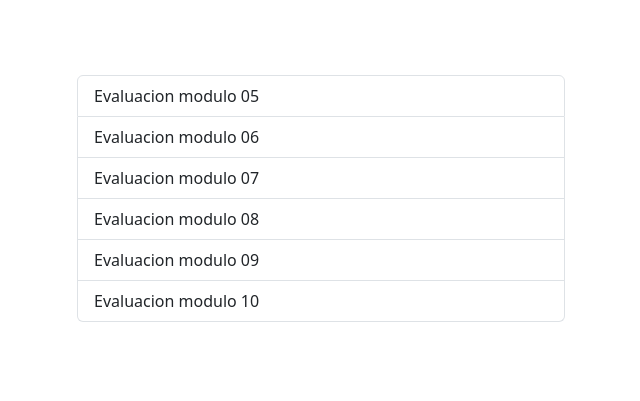
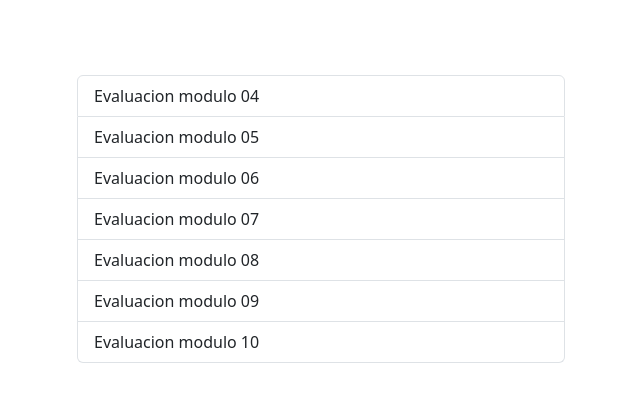
Before and after one commit to fabygithub/edutecno, a plain HTML site: page index.html in a window 1280 px wide. Shown: the part 173-574 px from the top of the page, without its empty margins (319-959 px from the left). Drawn offline with nearby package versions, Linux system fonts and the light colour scheme.

Commit message:
actualizacion menu 2

```diff
--- a/index.html
+++ b/index.html
@@ -36,6 +36,7 @@
     <div class="container">
         <h1>Edutecno</h1>
         <div class="list-group">
+            <a href="https://fabygithub.github.io/edutecno/04_evaluacion_modulo/" class="list-group-item list-group-item-action">Evaluacion modulo 04</a>
             <a href="https://fabygithub.github.io/edutecno/05_evaluacion_modulo/" class="list-group-item list-group-item-action">Evaluacion modulo 05</a>
             <a href="https://fabygithub.github.io/edutecno/06_evaluacion_modulo/" class="list-group-item list-group-item-action">Evaluacion modulo 06</a>
             <a href="https://fabygithub.github.io/edutecno/07_evaluacion_modulo/" class="list-group-item list-group-item-action">Evaluacion modulo 07</a>
```
